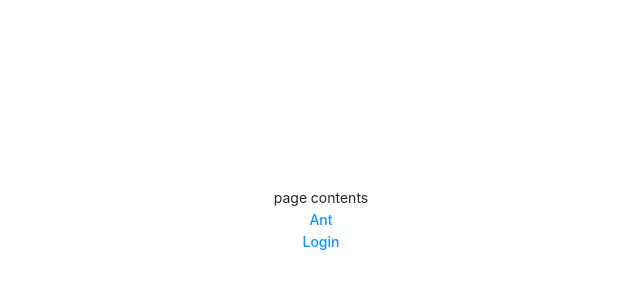
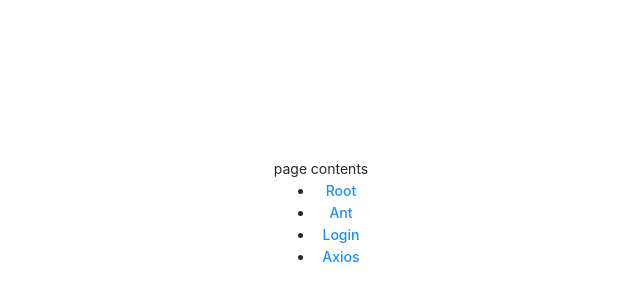
Before and after one commit to syamozipc/react-sandbox, a React (Vite) app: page / in a window 1280 px wide. Shown: the part 180-480 px from the top of the page, without its empty margins (319-959 px from the left). Built offline with nearby package versions, Linux system fonts and the light colour scheme.

Commit message:
axios実装

```diff
--- a/package.json
+++ b/package.json
@@ -11,6 +11,7 @@
   },
   "dependencies": {
     "antd": "^4.24.0",
+    "axios": "^1.7.7",
     "moment": "^2.30.1",
     "react": "^18.3.1",
     "react-dom": "^18.3.1",
--- /dev/null
+++ b/src/Axios.tsx
@@ -0,0 +1,39 @@
+import axios from 'axios';
+import React, { useEffect } from 'react';
+
+type Post = {
+  userId: number;
+  id: number;
+  title: string;
+  body: string;
+};
+
+function Axios() {
+  const [posts, setPosts] = React.useState<Post[]>([]);
+
+  useEffect(() => {
+    const fetchData = async () => {
+      const res = await axios.get<Post[]>(
+        'https://jsonplaceholder.typicode.com/posts'
+      );
+
+      setPosts(res.data);
+    };
+
+    fetchData();
+  }, []);
+
+  return (
+    <div>
+      {posts.length === 0 && <p>Loading...</p>}
+      {posts.map((post) => (
+        <div key={post.id}>
+          <h2>{post.title}</h2>
+          <p>{post.body}</p>
+        </div>
+      ))}
+    </div>
+  );
+}
+
+export default Axios;
--- a/src/Root.tsx
+++ b/src/Root.tsx
@@ -1,16 +1,18 @@
 import './App.css';
 import { Link } from 'react-router-dom';
+import { routes } from './main';
 
 function Route() {
   return (
     <>
       <div>page contents</div>
-      <div>
-        <Link to="ant">Ant</Link>
-      </div>
-      <div>
-        <Link to="login">Login</Link>
-      </div>
+      <ul>
+        {routes.map((route) => (
+          <li key={route.name}>
+            <Link to={route.path}>{route.name}</Link>
+          </li>
+        ))}
+      </ul>
     </>
   );
 }
--- a/src/main.tsx
+++ b/src/main.tsx
@@ -5,21 +5,32 @@
 import Root from './Root.tsx';
 import Ant from './Ant.tsx';
 import Login from './Login.tsx';
+import Axios from './Axios.tsx';
 
-const router = createBrowserRouter([
+export const routes = [
   {
     path: '/',
     element: <Root />,
+    name: 'Root',
   },
   {
     path: 'ant',
     element: <Ant />,
+    name: 'Ant',
   },
   {
     path: 'login',
     element: <Login />,
+    name: 'Login',
   },
-]);
+  {
+    path: 'axios',
+    element: <Axios />,
+    name: 'Axios',
+  },
+];
+
+const router = createBrowserRouter(routes);
 
 createRoot(document.getElementById('root')!).render(
   <StrictMode>
```
Also changed, not shown: 2 other files (tests, documents, lock files or other folders).
